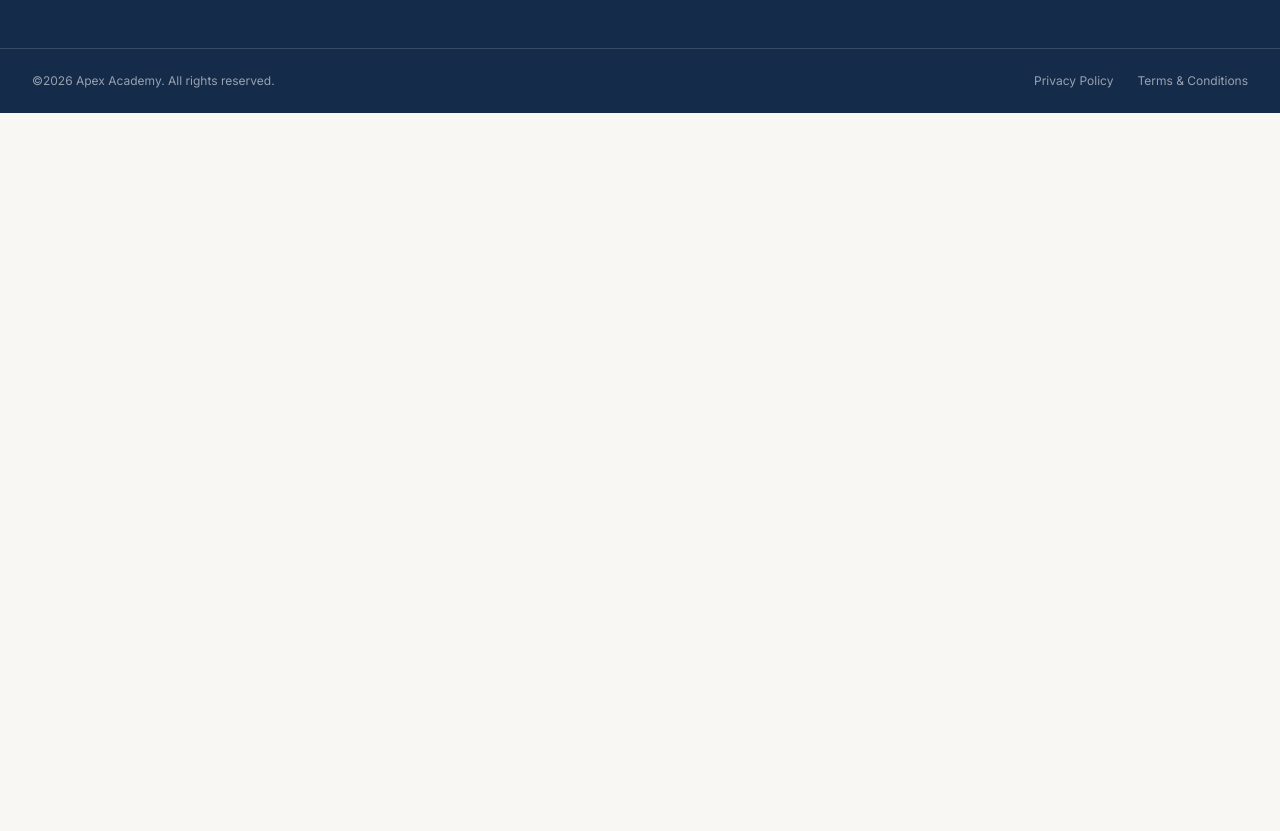
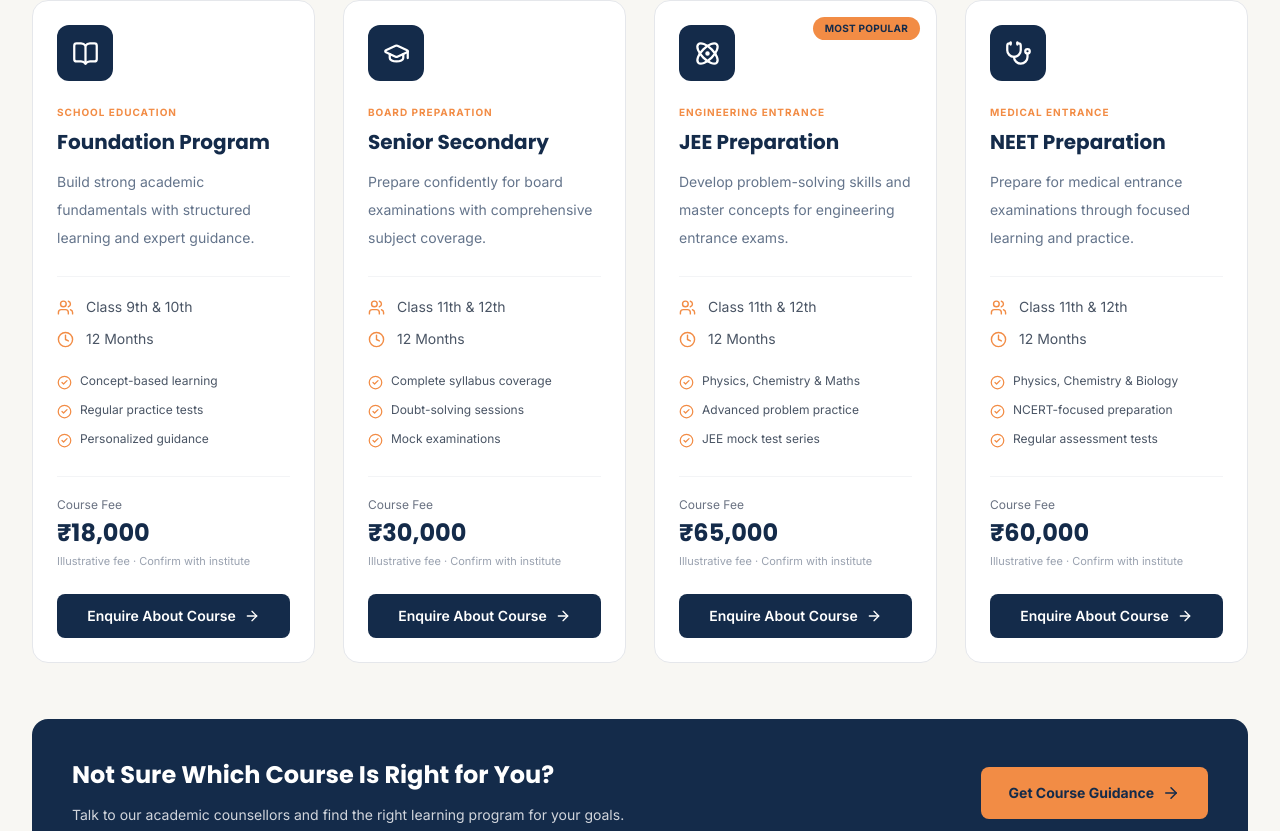
Before and after one commit to Suyash1505/coaching-institute, a Next.js app: page / in a window 1280 px wide. Shown: the part 2889-3720 px from the top of the page. Before the commit the page ends 3002 px from the top, so only its background shows below. Built offline with nearby package versions, Linux system fonts and the light colour scheme.

Commit message:
add courses section

```diff
--- a/app/page.jsx
+++ b/app/page.jsx
@@ -2,6 +2,7 @@ import Navbar from "@/components/layout/Navbar";
 import Footer from "@/components/layout/Footer";
 import Hero from "@/components/home/Hero";
 import AboutSection from "@/components/home/AboutSection";
+import CoursesSection from "@/components/home/CourseSection";
 
 export default function Home() {
   return (
@@ -9,6 +10,7 @@ export default function Home() {
       <Navbar />
       <Hero />
       <AboutSection />
+      <CoursesSection />
       <Footer />
     </main>
   );
--- a/components/home/CourseSection.jsx
+++ b/components/home/CourseSection.jsx
@@ -0,0 +1,257 @@
+
+import Link from "next/link";
+import {
+  ArrowRight,
+  BookOpen,
+  GraduationCap,
+  Atom,
+  Stethoscope,
+  Clock,
+  Users,
+  CheckCircle2,
+  Sparkles,
+} from "lucide-react";
+
+const courses = [
+  {
+    id: 1,
+    title: "Foundation Program",
+    category: "SCHOOL EDUCATION",
+    description:
+      "Build strong academic fundamentals with structured learning and expert guidance.",
+    classes: "Class 9th & 10th",
+    duration: "12 Months",
+    fee: "₹18,000",
+    icon: BookOpen,
+    features: [
+      "Concept-based learning",
+      "Regular practice tests",
+      "Personalized guidance",
+    ],
+    popular: false,
+  },
+  {
+    id: 2,
+    title: "Senior Secondary",
+    category: "BOARD PREPARATION",
+    description:
+      "Prepare confidently for board examinations with comprehensive subject coverage.",
+    classes: "Class 11th & 12th",
+    duration: "12 Months",
+    fee: "₹30,000",
+    icon: GraduationCap,
+    features: [
+      "Complete syllabus coverage",
+      "Doubt-solving sessions",
+      "Mock examinations",
+    ],
+    popular: false,
+  },
+  {
+    id: 3,
+    title: "JEE Preparation",
+    category: "ENGINEERING ENTRANCE",
+    description:
+      "Develop problem-solving skills and master concepts for engineering entrance exams.",
+    classes: "Class 11th & 12th",
+    duration: "12 Months",
+    fee: "₹65,000",
+    icon: Atom,
+    features: [
+      "Physics, Chemistry & Maths",
+      "Advanced problem practice",
+      "JEE mock test series",
+    ],
+    popular: true,
+  },
+  {
+    id: 4,
+    title: "NEET Preparation",
+    category: "MEDICAL ENTRANCE",
+    description:
+      "Prepare for medical entrance examinations through focused learning and practice.",
+    classes: "Class 11th & 12th",
+    duration: "12 Months",
+    fee: "₹60,000",
+    icon: Stethoscope,
+    features: [
+      "Physics, Chemistry & Biology",
+      "NCERT-focused preparation",
+      "Regular assessment tests",
+    ],
+    popular: false,
+  },
+];
+
+const CoursesSection = () => {
+  return (
+    <section className="bg-[#F8F7F3] py-20 md:py-28">
+
+      <div className="mx-auto max-w-7xl px-6 lg:px-8">
+
+        {/* Section Heading */}
+        <div className="mx-auto mb-14 max-w-2xl text-center">
+
+          <div className="mb-5 inline-flex items-center gap-2 rounded-full bg-white px-4 py-2">
+            <Sparkles size={16} className="text-[#F28C45]" />
+            <span className="text-xs font-bold tracking-widest text-[#142B4A]">
+              OUR ACADEMIC PROGRAMS
+            </span>
+          </div>
+
+          <h2 className="font-heading text-3xl font-bold leading-tight text-[#142B4A] sm:text-4xl lg:text-5xl">
+            Explore Our
+            <span className="text-[#F28C45]"> Courses.</span>
+          </h2>
+
+          <p className="mt-5 text-sm leading-7 text-[#64748B] sm:text-base">
+            Discover learning programs designed to strengthen your
+            fundamentals, improve your performance and help you
+            achieve your academic goals.
+          </p>
+
+        </div>
+
+        {/* Course Cards */}
+        <div className="grid gap-7 sm:grid-cols-2 lg:grid-cols-4">
+
+          {courses.map((course) => {
+            const Icon = course.icon;
+
+            return (
+              <div
+                key={course.id}
+                className="group relative flex flex-col overflow-hidden rounded-2xl border border-gray-200 bg-white transition-all duration-300 hover:-translate-y-2 hover:border-[#F28C45]/50 hover:shadow-xl"
+              >
+
+                {/* Popular Badge */}
+                {course.popular && (
+                  <div className="absolute right-4 top-4 z-10 rounded-full bg-[#F28C45] px-3 py-1 text-[10px] font-bold tracking-wide text-[#142B4A]">
+                    MOST POPULAR
+                  </div>
+                )}
+
+                <div className="p-6">
+
+                  {/* Icon */}
+                  <div className="mb-6 flex h-14 w-14 items-center justify-center rounded-xl bg-[#142B4A] text-white transition-colors group-hover:bg-[#F28C45] group-hover:text-[#142B4A]">
+                    <Icon size={27} />
+                  </div>
+
+                  {/* Category */}
+                  <p className="text-[10px] font-bold tracking-widest text-[#F28C45]">
+                    {course.category}
+                  </p>
+
+                  {/* Title */}
+                  <h3 className="mt-2 font-heading text-xl font-bold text-[#142B4A]">
+                    {course.title}
+                  </h3>
+
+                  {/* Description */}
+                  <p className="mt-3 min-h-21 text-sm leading-7 text-[#64748B]">
+                    {course.description}
+                  </p>
+
+                  {/* Course Information */}
+                  <div className="mt-6 space-y-3 border-t border-gray-100 pt-5">
+
+                    <div className="flex items-center gap-3 text-sm text-gray-600">
+                      <Users size={17} className="text-[#F28C45]" />
+                      {course.classes}
+                    </div>
+
+                    <div className="flex items-center gap-3 text-sm text-gray-600">
+                      <Clock size={17} className="text-[#F28C45]" />
+                      {course.duration}
+                    </div>
+
+                  </div>
+
+                  {/* Features */}
+                  <div className="mt-6 space-y-3">
+
+                    {course.features.map((feature) => (
+                      <div
+                        key={feature}
+                        className="flex items-start gap-2 text-xs text-gray-600"
+                      >
+                        <CheckCircle2
+                          size={15}
+                          className="mt-0.5 shrink-0 text-[#F28C45]"
+                        />
+                        {feature}
+                      </div>
+                    ))}
+
+                  </div>
+
+                  {/* Fee */}
+                  <div className="mt-7 border-t border-gray-100 pt-5">
+
+                    <p className="text-xs text-gray-500">
+                      Course Fee
+                    </p>
+
+                    <p className="mt-1 font-heading text-2xl font-bold text-[#142B4A]">
+                      {course.fee}
+                    </p>
+
+                    <p className="mt-1 text-[11px] text-gray-400">
+                      Illustrative fee · Confirm with institute
+                    </p>
+
+                  </div>
+
+                </div>
+
+                {/* Course CTA */}
+                <div className="mt-auto px-6 pb-6">
+
+                  <Link
+                    href="/contact"
+                    className="flex w-full items-center justify-center gap-2 rounded-lg bg-[#142B4A] px-5 py-3 text-sm font-semibold text-white transition-colors hover:bg-[#F28C45] hover:text-[#142B4A]"
+                  >
+                    Enquire About Course
+                    <ArrowRight size={16} />
+                  </Link>
+
+                </div>
+
+              </div>
+            );
+          })}
+
+        </div>
+
+        {/* Bottom CTA */}
+        <div className="mt-14 flex flex-col items-center justify-between gap-6 rounded-2xl bg-[#142B4A] p-8 text-center sm:flex-row sm:text-left md:p-10">
+
+          <div>
+            <h3 className="font-heading text-2xl font-bold text-white">
+              Not Sure Which Course Is Right for You?
+            </h3>
+
+            <p className="mt-3 text-sm leading-6 text-gray-300">
+              Talk to our academic counsellors and find the right
+              learning program for your goals.
+            </p>
+          </div>
+
+          <Link
+            href="/contact"
+            className="inline-flex shrink-0 items-center gap-2 rounded-lg bg-[#F28C45] px-7 py-4 text-sm font-bold text-[#142B4A] transition-all hover:-translate-y-1 hover:bg-white"
+          >
+            Get Course Guidance
+            <ArrowRight size={18} />
+          </Link>
+
+        </div>
+
+      </div>
+
+    </section>
+  );
+};
+
+export default CoursesSection;
```
